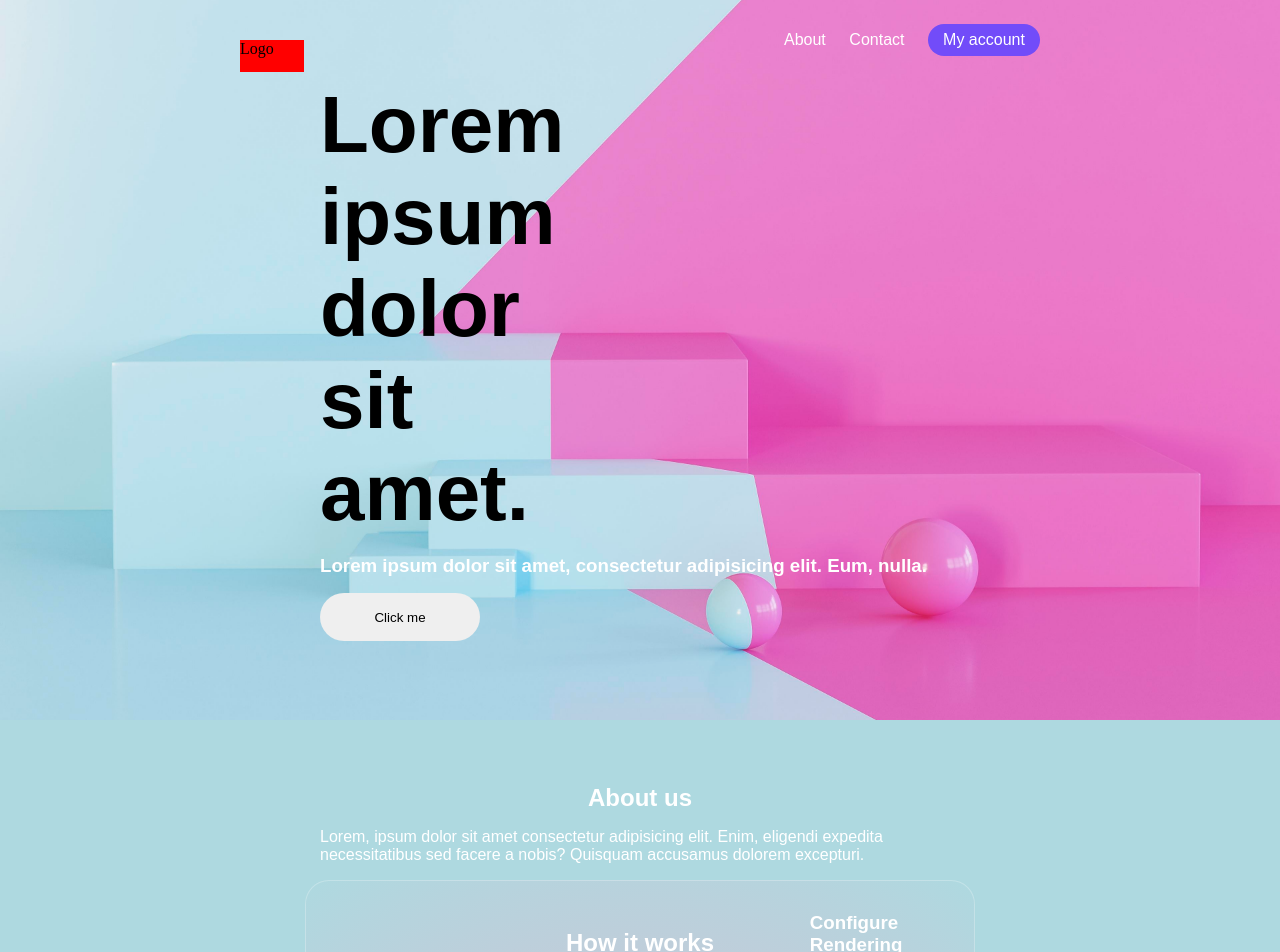
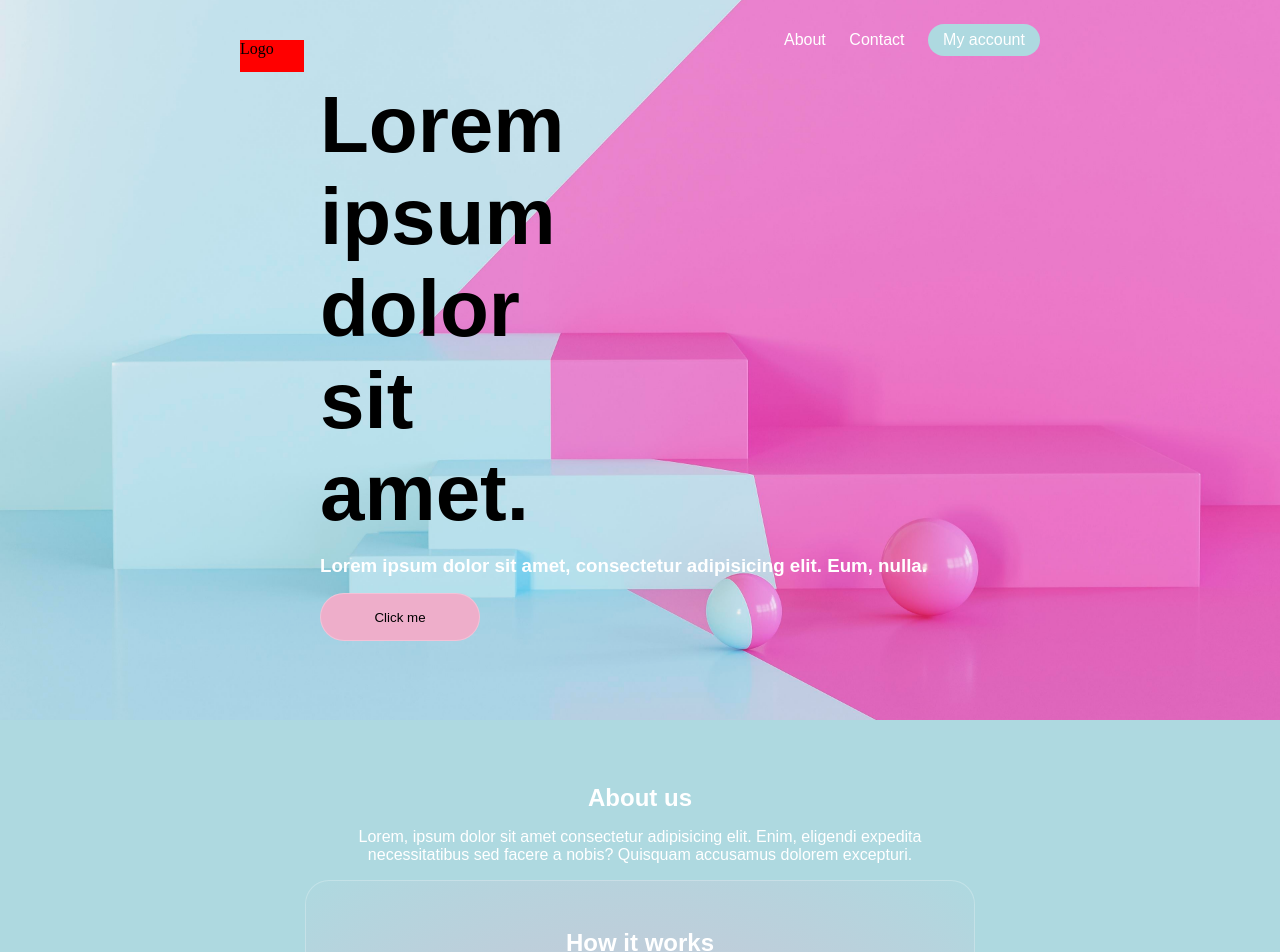
Before and after one commit to idibiatech/rend-01, a React (Vite) app in the folder render-site/: page / in a window 1280 px wide. Shown: the top 952 px of the page. Built offline with nearby package versions, Linux system fonts and the light colour scheme.

Commit message:
text aligned sections

```diff
--- a/render-site/src/components/Header/Navigation.css
+++ b/render-site/src/components/Header/Navigation.css
@@ -1,6 +1,11 @@
 /* * {
 	outline: 2px solid red;
 } */
+li,
+a {
+	list-style-type: none;
+	text-decoration: none;
+}
 .logo-wrapper {
 	background-color: red;
 	position: fixed;
@@ -58,6 +63,10 @@ header {
 	backdrop-filter: blur(10px);
 	border: 1px solid rgba(255, 255, 255, 0.25);
 	transform: translate(0%);
+}
+.nav-wrapper-mobile .link-wrapper li {
+	margin: 1rem 0;
+	font-size: 40px;
 }
 .navopen {
 	transform: translate(0%);
@@ -120,7 +129,7 @@ header {
 	.account {
 		width: 7rem;
 		height: 2rem;
-		background-color: #724cf9;
+		background-color: #aed9e0;
 		border-radius: 24px;
 		display: flex;
 		justify-content: center;
--- a/render-site/src/components/Header/Navigation.jsx
+++ b/render-site/src/components/Header/Navigation.jsx
@@ -106,10 +106,10 @@ const Navigation = () => {
 				<div className="link-wrapper">
 					<ul>
 						<li>
-							<a href="#">link</a>
+							<a href="#about">About</a>
 						</li>
 						<li>
-							<a href="#">link</a>
+							<a href="#contact">Contact</a>
 						</li>
 						<li className="account">
 							<a href="#">My account</a>
--- a/render-site/src/components/Hero/Hero.css
+++ b/render-site/src/components/Hero/Hero.css
@@ -35,6 +35,10 @@
 	border-radius: 24px;
 	border: 0;
 	cursor: pointer;
+	background: rgba(238, 174, 202, 1);
+	-webkit-backdrop-filter: blur(10px);
+	backdrop-filter: blur(10px);
+	border: 1px solid rgba(255, 255, 255, 0.25);
 }
 .hero-text .btn a {
 	color: black;
--- a/render-site/src/components/sections/sectionOne/SectionOne.css
+++ b/render-site/src/components/sections/sectionOne/SectionOne.css
@@ -14,6 +14,10 @@ h3 {
 	justify-content: center;
 	align-items: center;
 	margin: 1rem 0;
+}
+.tagline-wrapper p,
+.how-bottom p {
+	text-align: center;
 }
 .sectionOneWrapper {
 	display: flex;
@@ -49,7 +53,7 @@ h3 {
 .how-item {
 	display: flex;
 	justify-content: center;
-	align-items: center;
+	align-items: start;
 	margin: 1rem 0;
 	height: 10rem;
 	/* background-color: red; */
```
